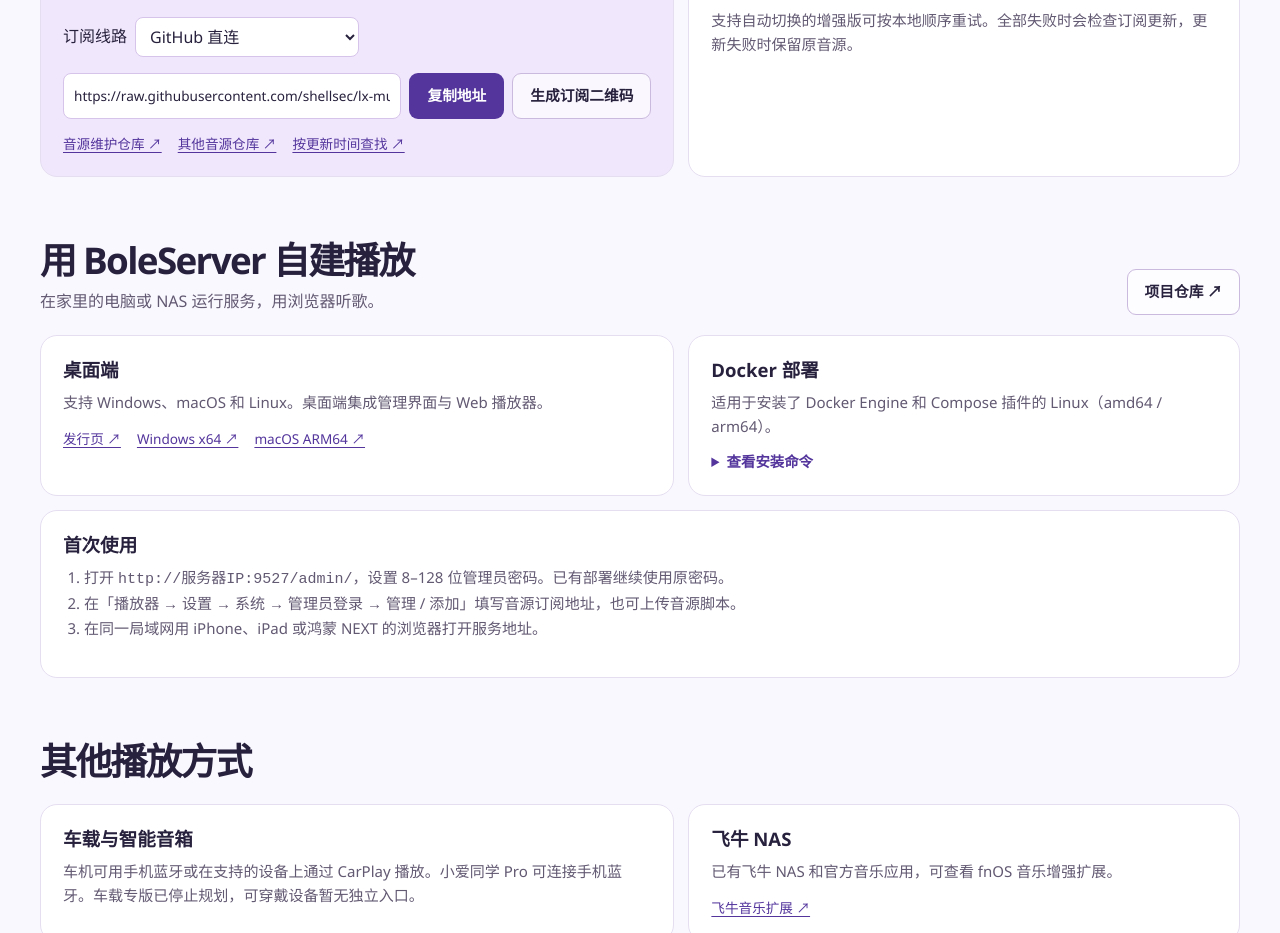
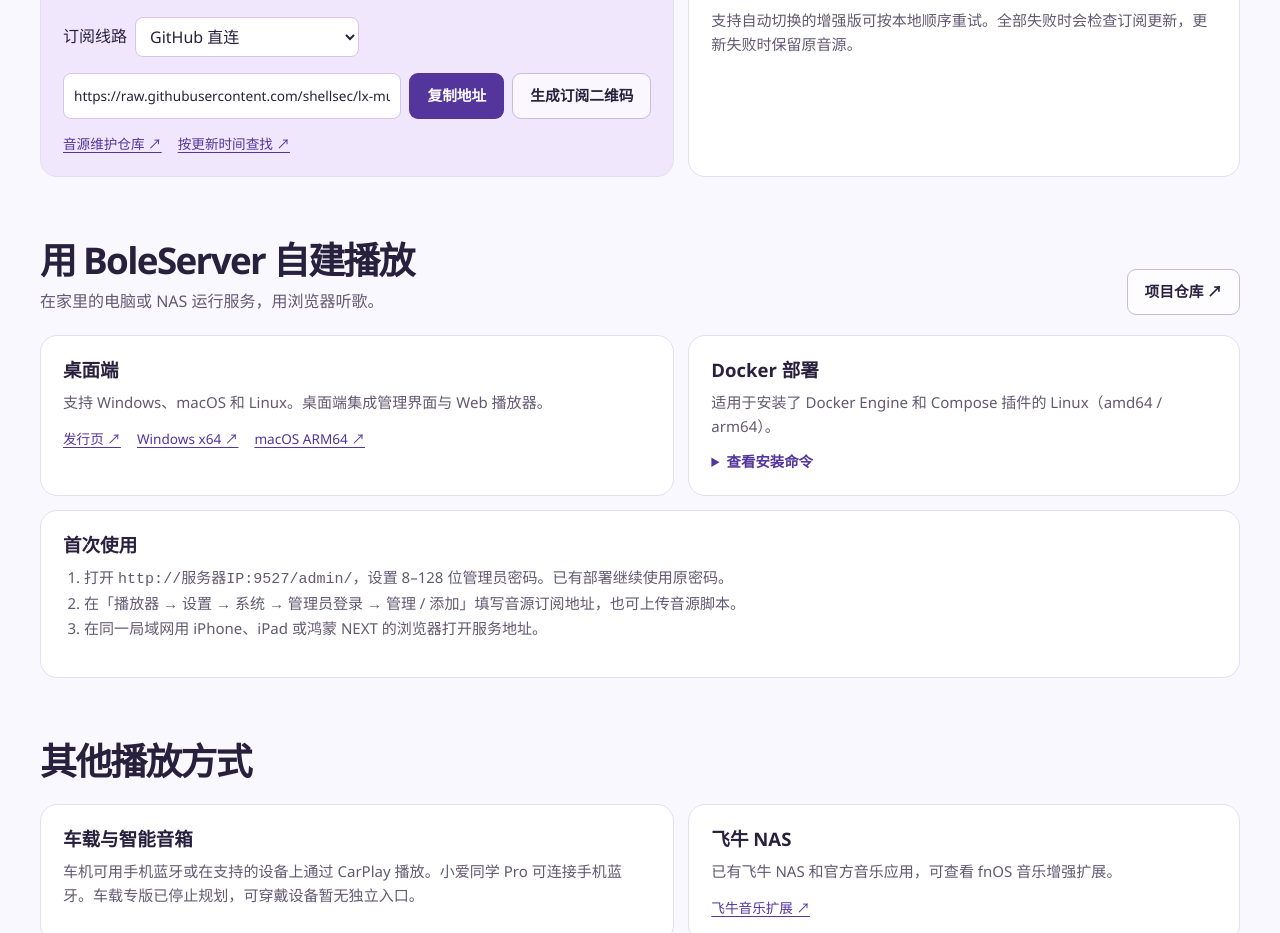
Before and after one commit to shellsec/lx-music-guide, a plain HTML site: page index.html in a window 1280 px wide. Shown: the part 2000-2933 px from the top of the page. Drawn offline with Linux system fonts and the light colour scheme.

Commit message:
Remove alternate audio source repository link

```diff
--- a/index.html
+++ b/index.html
@@ -209,7 +209,7 @@
 <div class="source-route"><label for="source-route">订阅线路</label><select id="source-route"><option value="https://raw.githubusercontent.com/shellsec/lx-music-source/master/sources.json">GitHub 直连</option><option value="https://gh-proxy.org/https://raw.githubusercontent.com/shellsec/lx-music-source/master/sources.gh-proxy.json">gh-proxy.org（加速）</option><option value="https://ghfast.top/https://raw.githubusercontent.com/shellsec/lx-music-source/master/sources.json">ghfast.top（加速）</option><option value="https://gh.monlor.com/https://raw.githubusercontent.com/shellsec/lx-music-source/master/sources.json">gh.monlor.com（加速）</option><option value="https://github.tbap.top/https://raw.githubusercontent.com/shellsec/lx-music-source/master/sources.json">github.tbap.top（加速）</option></select></div>
 <div class="copy-row"><input id="source-url" aria-label="音源订阅地址" readonly value="https://raw.githubusercontent.com/shellsec/lx-music-source/master/sources.json"><button class="button primary" type="button" data-copy="source-url">复制地址</button><button class="button secondary" type="button" id="subscription-qr" hidden>生成订阅二维码</button></div>
 <p class="feedback" id="copy-status" role="status"></p>
-<div class="links"><a href="https://github.com/shellsec/lx-music-source">音源维护仓库 ↗</a><a href="https://github.com/pdone/lx-music-source">其他音源仓库 ↗</a><a href="https://github.com/search?q=lx-music-source&amp;type=repositories&amp;s=updated&amp;o=desc">按更新时间查找 ↗</a></div>
+<div class="links"><a href="https://github.com/shellsec/lx-music-source">音源维护仓库 ↗</a><a href="https://github.com/search?q=lx-music-source&amp;type=repositories&amp;s=updated&amp;o=desc">按更新时间查找 ↗</a></div>
 </article>
 <section class="support" aria-labelledby="support-title">
 <div><h2 id="support-title">支持维护</h2><p>如果这份指南帮到了你，欢迎请作者喝杯咖啡，支持后续维护。</p></div>
```
